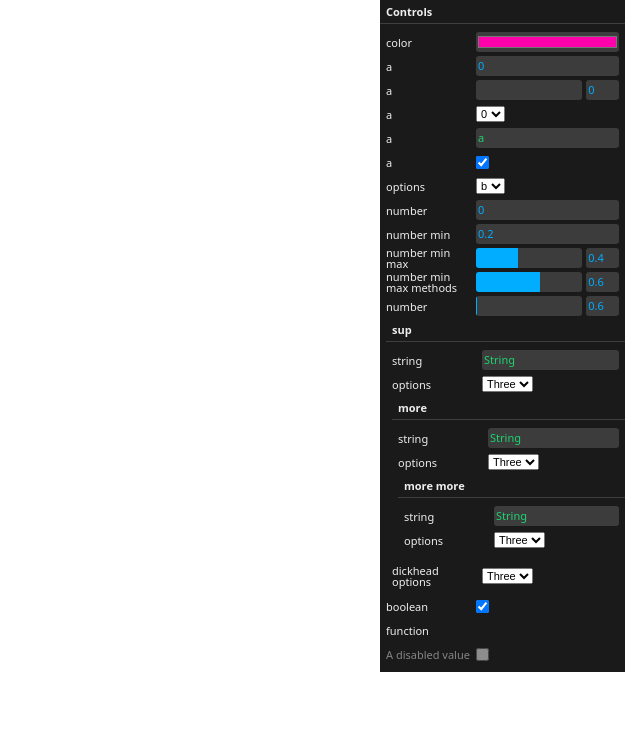
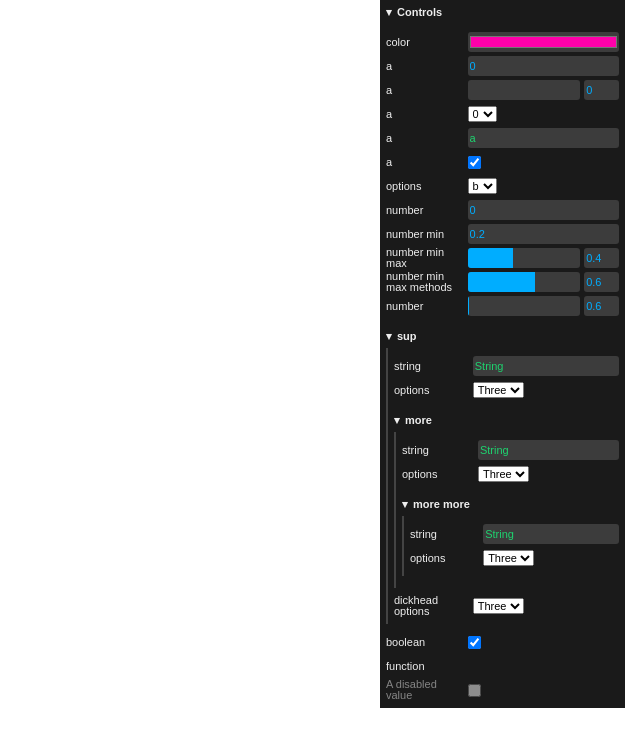
Before and after one commit to georgealways/lil-gui, a website with bundled scripts: page test.html in a window 1280 px wide. Shown: the whole page, without its empty margins (640-1280 px from the left). Built offline with nearby package versions, Linux system fonts and the light colour scheme.

Commit message:
css cleanup

```diff
--- a/src/BooleanController.css
+++ /dev/null
@@ -1,9 +0,0 @@
-.gui .controller.boolean {
-    cursor: pointer;
-}
-
-@media (hover: hover) {
-    .gui .controller.boolean:hover {
-        background: #000;
-    }
-}
--- a/src/BooleanController.js
+++ b/src/BooleanController.js
@@ -4,7 +4,7 @@
 
     constructor( parent, object, property ) {
 
-        super( parent, object, property, 'boolean', 'label' );
+        super( parent, object, property, 'boolean' );
 
         this.$input = document.createElement( 'input' );
         this.$input.setAttribute( 'type', 'checkbox' );
--- a/src/ColorController.css
+++ /dev/null
@@ -1,6 +0,0 @@
-.gui .controller.color input {
-    background: var(--widget-color);
-    height: var(--widget-height);
-    width: 100%;
-    padding: 0;
-}
--- a/src/ColorController.js
+++ b/src/ColorController.js
@@ -4,7 +4,7 @@ export class ColorController extends Controller {
 
     constructor( parent, object, property ) {
 
-        super( parent, object, property, 'color', 'label' );
+        super( parent, object, property, 'color' );
 
         this.$input = document.createElement( 'input' );
         this.$input.setAttribute( 'type', 'color' );
--- a/src/Controller.css
+++ /dev/null
@@ -1,24 +0,0 @@
-.gui .controller {
-    padding: 0 var(--padding);
-    height: var(--row-height);
-    display: flex;
-    align-items: center;
-}
-
-.gui .controller.disabled {
-    opacity: 0.5;
-    pointer-events: none;
-}
-
-.gui .controller .name {
-    width: var(--name-width);
-    padding-right: var(--padding);
-    flex-shrink: 0;
-}
-
-.gui .controller .widget {
-    height: 100%;
-    width: 100%;
-    display: flex;
-    align-items: center;
-}
--- a/src/Controller.js
+++ b/src/Controller.js
@@ -1,6 +1,6 @@
 export class Controller {
 
-    constructor( parent, object, property, className, tagName = 'div' ) {
+    constructor( parent, object, property, className, tagName = 'label' ) {
 
         this.parent = parent;
 
--- a/src/FunctionController.css
+++ /dev/null
@@ -1,9 +0,0 @@
-.gui .controller.function {
-    cursor: pointer;
-}
-
-@media (hover: hover) {
-    .gui .controller.function:hover {
-        background: #000;
-    }
-}
--- a/src/GUI.css
+++ b/src/GUI.css
@@ -1,27 +1,21 @@
-/* css vars */
-
 .gui {
 	--width: auto;
 	--background-color: #1a1a1a;
 	--color: #eee;
-    --font-family: system-ui;
+	--font-family: Arial, sans-serif;
 	--font-size: 11px;
 	--line-height: 11px;
-    --name-width: 90px;
+	--name-width: 35%;
 	--row-height: 24px;
 	--widget-height: 20px;
-    --padding: 6px;
+	--widget-padding: 0 2px;
+	--widget-border-radius: 3px;
 	--widget-color: #3c3c3c;
 	--number-color: #00adff;
 	--string-color: #1ed36f;
-    --widget-border-radius: 3px;
-}
-
-/* base styles */
-
-.gui, .gui * {
-    box-sizing: border-box;
-    margin: 0;
+	--padding: 6px;
+	--scrollbar-width: 5px;
+	--title-color: #111;
 }
 
 .gui {
@@ -35,8 +29,16 @@
 	color: var(--color);
 	-webkit-font-smoothing: antialiased;
 	-moz-osx-font-smoothing: grayscale;
+	-webkit-user-select: none;
+	-moz-user-select: none;
+	-ms-user-select: none;
 	user-select: none;
 	text-align: left;
+}
+
+.gui, .gui * {
+	box-sizing: border-box;
+	margin: 0;
 }
 
 .gui.autoPlace {
@@ -44,36 +46,128 @@
 	top: 0;
 	right: 15px;
 	z-index: 1001;
-    max-height: var(--window-height);
 }
 
-.gui.root {
-    overflow-y: scroll;
+.gui.autoPlace > .children {
+	overflow-y: auto;
+	max-height: calc( var(--window-height) - var(--row-height) );
 }
 
-.gui.root::-webkit-scrollbar {
-    width: 5px;
+.gui.autoPlace > .children::-webkit-scrollbar {
+	width: var(--scrollbar-width);
 	background: var(--background-color);
 }
 
-.gui.root::-webkit-scrollbar-corner {
+.gui.autoPlace > .children::-webkit-scrollbar-corner {
 	height: 0;
 	display: none;
 }
 
-.gui.root::-webkit-scrollbar-thumb {
-    border-radius: 5px;
+.gui.autoPlace > .children::-webkit-scrollbar-thumb {
+	border-radius: var(--scrollbar-width);
 	background: var(--widget-color);
 }
 
-/* folders, children, titles */
+@media (max-width: 600px) {
+	.gui {
+		--row-height: 34px;
+		--widget-height: 28px;
+		--padding: 8px;
+		--font-size: 16px;
+	}
+	.gui.autoPlace {
+		right: auto;
+		top: auto;
+		bottom: 0;
+		left: 0;
+		width: 100%;
+	}
+	.gui.autoPlace > .children {
+		max-height: 300px;
+	}
+}
+
+/* "widgets" */
+
+.gui input {
+	border: 0;
+	outline: none;
+	font-family: var(--font-family);
+	font-size: var(--font-size);
+}
+
+.gui select {
+	outline: none;
+	font-family: var(--font-family);
+	font-size: var(--font-size);
+}
+
+.gui input[type=text],
+.gui input[type=number] {
+	border-radius: var(--widget-border-radius);
+	height: var(--widget-height);
+	line-height: var(--widget-height);
+	background: var(--widget-color);
+	padding: var(--widget-padding);
+	color: var(--color);
+	width: 100%;
+}
+
+.gui input[type=text]:hover,
+.gui input[type=number]:hover {
+	background-color: red;
+}
+
+.gui input[type=text]:focus,
+.gui input[type=number]:focus {
+	background-color: blue;
+	color: var(--color);
+}
+
+.gui input[type=color] {
+	border-radius: var(--widget-border-radius);
+	background: var(--widget-color);
+	height: var(--widget-height);
+	width: 100%;
+	padding: 0;
+}
+
+.gui input[type=text] {
+	color: var(--string-color);
+}
+
+.gui input[type=number] {
+	color: var(--number-color);
+}
+
+.gui input[type=number]::-webkit-inner-spin-button,
+.gui input[type=number]::-webkit-outer-spin-button {
+	-webkit-appearance: none;
+}
+
+/* titles and folders */
 
 .gui .title {
 	height: var(--row-height);
 	padding: 0 var(--padding);
 	line-height: var(--row-height);
 	font-weight: bold;
-    border-bottom: 1px solid rgb(63, 63, 63);
+	display: flex;
+	align-items: center;
+	cursor: pointer;
+}
+
+.gui .title:before {
+	content: '▾';
+	width: 1em;
+}
+
+.gui.closed .children {
+	display: none;
+}
+
+.gui.closed .title:before {
+	content: '▸';
 }
 
 .gui .children {
@@ -81,52 +175,89 @@
 }
 
 .gui:not(.root) {
-    margin-left: var(--padding);
+	margin: var(--padding) 0;
 }
 
-.gui.closed .children {
-    display: none;
+.gui:not(.root) .children {
+	margin-left: var(--padding);
+	border-left: 2px solid #444;
 }
 
-/* global form control styles */
+/* controllers */
 
-.gui input {
-    border: 0;
-    outline: none;
-    font-size: var(--font-size);
-    border-radius: var(--widget-border-radius);
+.gui .controller {
+	padding: 0 var(--padding);
+	height: var(--row-height);
+	display: flex;
+	align-items: center;
 }
 
-.gui select {
-    outline: none;
-    font-size: var(--font-size);
+.gui .controller.disabled {
+	opacity: 0.5;
+	pointer-events: none;
 }
 
-.gui input[type=text],
-.gui input[type=number] {
-    height: var(--widget-height);
-    font-family: var(--font-family);
-    line-height: var(--widget-height);
-    background: var(--widget-color);
-    color: var(--color);
-    padding: 0 2px;
-    width: 100%;
+.gui .controller .name {
+	width: var(--name-width);
+	padding-right: var(--padding);
+	flex-shrink: 0;
 }
 
-/* mobile styles */
+.gui .controller .widget {
+	height: 100%;
+	width: 100%;
+	display: flex;
+	align-items: center;
+}
 
-@media (max-width: 600px) {
-    .gui {
-        --name-width: 115px;
-        --row-height: 34px;
-        --widget-height: 28px;
-        --padding: 8px;
-        --font-size: 16px;
+/* boolean and function get hover effects */
+
+/* .gui .controller.boolean,
+.gui .controller.function {
+	cursor: pointer;
 }
-    .gui.autoPlace {
-        right: auto;
-        left: 0;
+
+@media (hover: hover) {
+	.gui .controller.boolean:hover,
+	.gui .controller.function:hover {
+		background: #000;
+	}
+} */
+
+/* number */
+
+.gui .controller.number .slider {
 	width: 100%;
-        max-height: calc(var(--window-height) * .4);
+	height: var(--widget-height);
+	margin-right: calc( var(--padding) - 2px);
+	background-color: var(--widget-color);
+	border-radius: var(--widget-border-radius);
+	overflow: hidden;
 }
+
+.gui .controller.number .fill {
+	height: 100%;
+	background-color: var(--number-color);
 }
+
+.gui .controller.number.hasSlider input[type=number] {
+	width: 30%;
+}
+
+/* big slider experiment */
+
+/*
+.gui .controller.number.hasSlider {
+	position: relative;
+}
+
+.gui .controller.number.hasSlider .name {
+	position: absolute;
+	pointer-events: none;
+	width: auto;
+	padding-left: var(--padding);
+}
+.gui .controller.number.hasSlider input[type=number] {
+	width: 18%;
+}
+*/
--- a/src/GUI.js
+++ b/src/GUI.js
@@ -9,25 +9,9 @@ import { isObject, isBoolean, isString, isFunction, isNumber } from './utils/is.
 
 import { injectStyles } from './utils/injectStyles.js';
 
-import stylesGUI from './GUI.css';
-import stylesController from './Controller.css';
-import stylesBoolean from './BooleanController.css';
-import stylesColor from './ColorController.css';
-import stylesNumber from './NumberController.css';
-import stylesFunction from './FunctionController.css';
-import stylesOption from './OptionController.css';
-import stylesString from './StringController.css';
+import styles from './GUI.css';
 
-injectStyles( [
-    stylesGUI,
-    stylesController,
-    stylesBoolean,
-    stylesColor,
-    stylesNumber,
-    stylesFunction,
-    stylesOption,
-    stylesString
-].join( '\n' ), 'https://github.com/abc/xyz/blob/master/build/xyz.css' );
+injectStyles( styles, 'https://github.com/abc/xyz/blob/master/build/xyz.css' );
 
 export class GUI {
 
--- a/src/NumberController.css
+++ /dev/null
@@ -1,40 +0,0 @@
-.gui .controller.number input {
-    color: var(--number-color);
-}
-
-.gui .controller.number input::-webkit-inner-spin-button,
-.gui .controller.number input::-webkit-outer-spin-button {
-    -webkit-appearance: none;
-}
-
-.gui .controller.number .slider {
-    width: 100%;
-    height: var(--widget-height);
-    margin-right: calc( var(--padding) - 2px);
-    background-color: var(--widget-color);
-    border-radius: var(--widget-border-radius);
-    /* border: 1px solid #333; */
-    overflow: hidden;
-}
-
-.gui .controller.number .fill {
-    height: 100%;
-    background-color: var(--number-color);
-    /* background-color: #666; */
-}
-
-.gui .controller.number.hasSlider input[type=number] {
-    width: 30%;
-}
-
-/*
-.gui .controller.number.hasSlider .name {
-  position: absolute;
-  pointer-events: none;
-  width: 80%;
-  padding-left: var(--padding);
-}
-
-.gui .controller.number.hasSlider input[type=number] {
-  width: 18%;
-}*/
--- a/src/NumberController.js
+++ b/src/NumberController.js
@@ -121,7 +121,21 @@ export class NumberController extends Controller {
 
         this.$widget.insertBefore( this.$slider, this.$input );
 
-        this.domElement.classList.add( 'hasSlider' );
+        // It doesn't make sense for our domElement to be a label anymore since
+        // it contains more than one input. Make a new container and replace our
+        // old element. I don't like this and it will break.
+
+        const domElement = document.createElement( 'div' );
+
+        domElement.className = this.domElement.className;
+        domElement.classList.add( 'hasSlider' );
+
+        domElement.appendChild( this.$name );
+        domElement.appendChild( this.$widget );
+
+        this.parent.$children.replaceChild( domElement, this.domElement );
+
+        this.domElement = domElement;
 
     }
 
--- a/src/OptionController.js
+++ b/src/OptionController.js
@@ -4,7 +4,7 @@ export class OptionController extends Controller {
 
     constructor( parent, object, property, options ) {
 
-        super( parent, object, property, 'option', 'label' );
+        super( parent, object, property, 'option' );
 
         this.$select = document.createElement( 'select' );
 
--- a/src/StringController.css
+++ /dev/null
@@ -1,3 +0,0 @@
-.gui .controller.string input {
-    color: var(--string-color);
-}
--- a/src/StringController.js
+++ b/src/StringController.js
@@ -4,7 +4,7 @@ export class StringController extends Controller {
 
     constructor( parent, object, property ) {
 
-        super( parent, object, property, 'string', 'label' );
+        super( parent, object, property, 'string' );
 
         this.$input = document.createElement( 'input' );
         this.$input.setAttribute( 'type', 'text' );
```
Also changed, not shown: build/gui.module.js, src/OptionController.css (deleted). Lines whose indentation alone changed are shown as unchanged.
